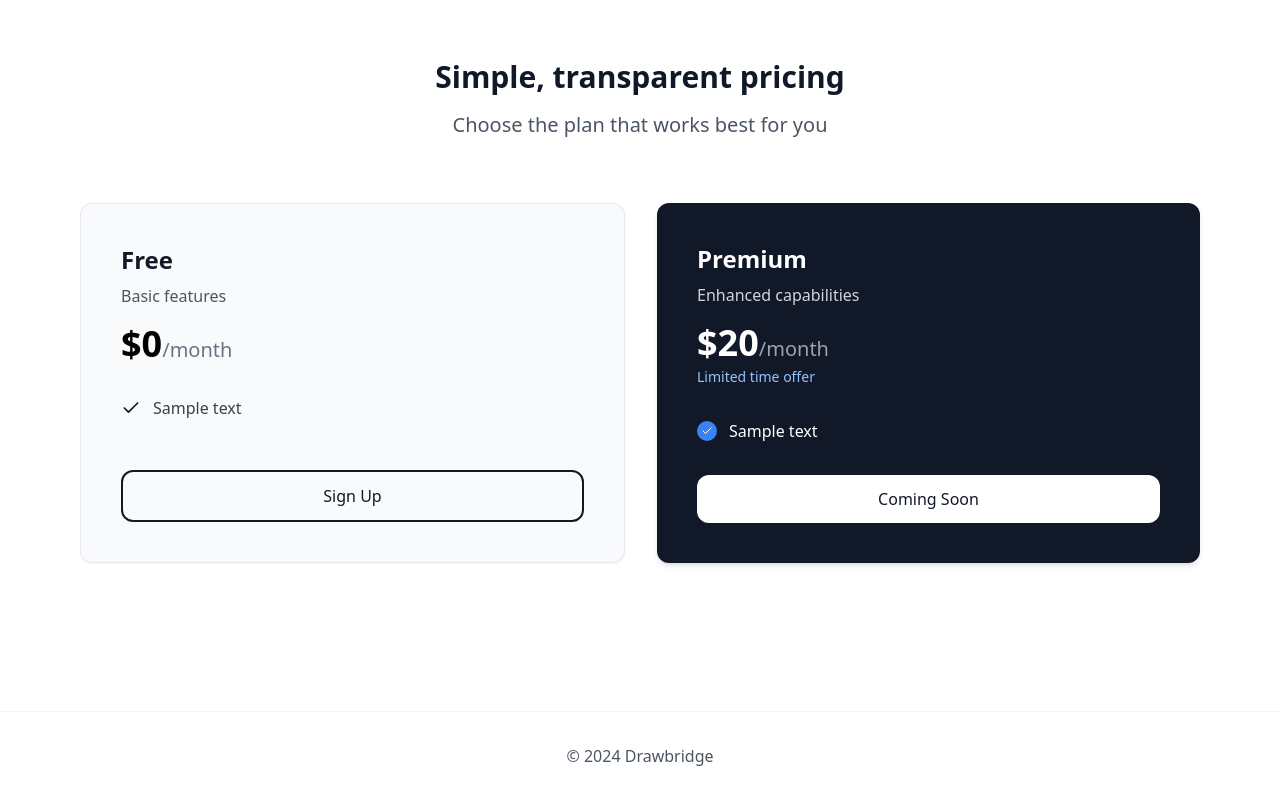
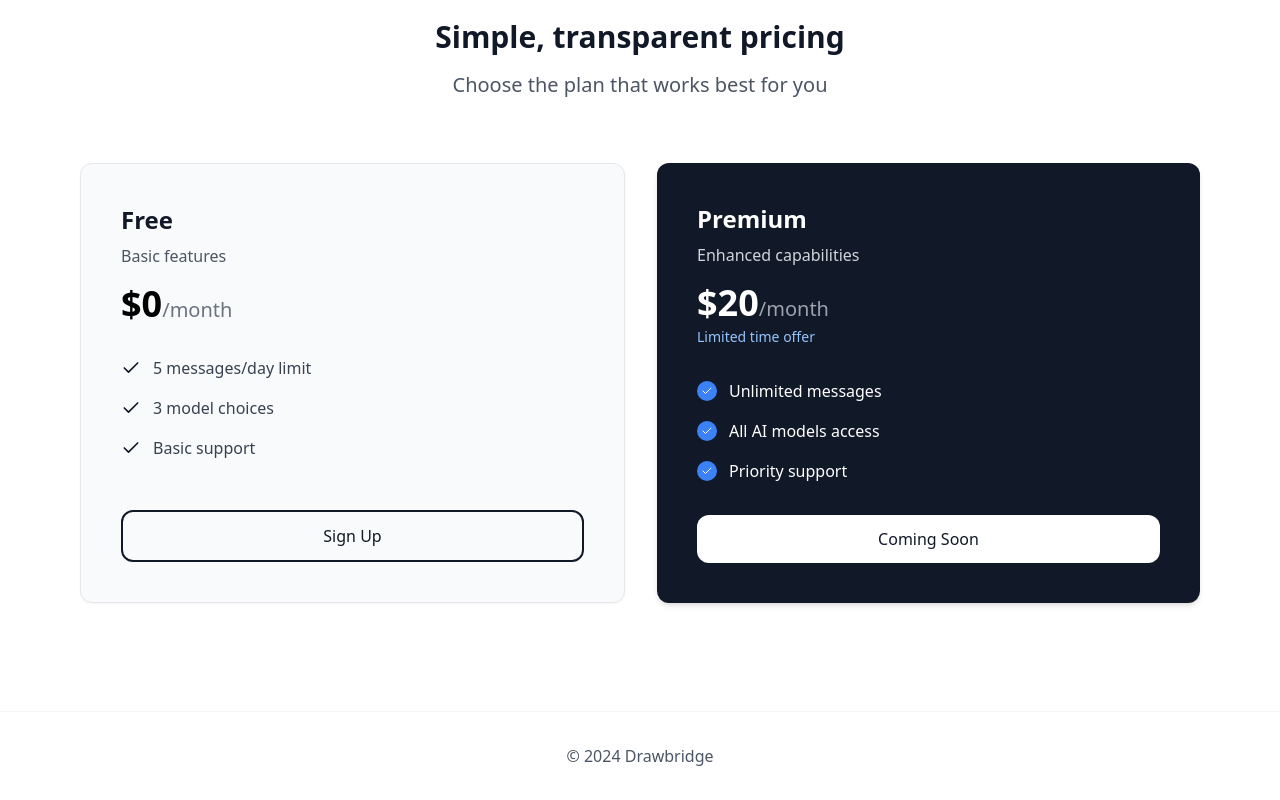
Before and after one commit to mrp3790/drawbridge-landing, a React (Create React App) app: page / in a window 1280 px wide. Shown: the part 1689-2489 px from the top of the page. Built offline with nearby package versions, Linux system fonts and the light colour scheme; the HTML template or start-up script is replaced by a standard one.

Commit message:
Update App.js

```diff
--- a/src/App.js
+++ b/src/App.js
@@ -66,13 +66,13 @@ function App() {
 
   return (
     <div className="bg-white font-sans">
-      {/* Header with fixed logo alignment */}
+      {/* Header with perfect left alignment */}
       <header className="fixed top-0 w-full bg-white border-b border-gray-100 z-50">
         <div className="max-w-7xl mx-auto px-4 sm:px-6 lg:px-8">
           <div className="flex justify-between items-center h-16">
             <div className="flex items-center">
-              {/* Logo aligned to left edge */}
-              <div className="flex-shrink-0 h-9 w-9 -ml-3">
+              {/* Logo - Flush left alignment */}
+              <div className="flex-shrink-0 h-9 w-9 -ml-[18px] mr-2">
                 <img src={logo} alt="Drawbridge Logo" className="w-full h-full object-contain" />
               </div>
               <span className="text-xl font-semibold text-gray-800 ml-2">Drawbridge</span>
@@ -190,6 +190,7 @@ function App() {
           </div>
 
           <div className="flex flex-col md:flex-row justify-center items-stretch gap-8 mx-auto w-full max-w-6xl px-4">
+            {/* Free Tier */}
             <div className="flex-1 bg-gray-50 p-8 md:p-10 rounded-xl border border-gray-200 shadow-sm flex flex-col">
               <div className="mb-8">
                 <h3 className="text-2xl font-bold text-gray-900">Free</h3>
@@ -200,9 +201,16 @@ function App() {
               <ul className="space-y-4 mb-8 flex-grow">
                 <li className="flex items-center text-gray-700">
                   <Check className="w-5 h-5 text-gray-900 mr-3 flex-shrink-0" />
-                  <span className="text-base">Sample text</span>
+                  <span className="text-base">5 messages/day limit</span>
                 </li>
-                {/* Repeat similar list items */}
+                <li className="flex items-center text-gray-700">
+                  <Check className="w-5 h-5 text-gray-900 mr-3 flex-shrink-0" />
+                  <span className="text-base">3 model choices</span>
+                </li>
+                <li className="flex items-center text-gray-700">
+                  <Check className="w-5 h-5 text-gray-900 mr-3 flex-shrink-0" />
+                  <span className="text-base">Basic support</span>
+                </li>
               </ul>
 
               <button className="w-full border-2 border-gray-900 text-gray-900 px-6 py-3 rounded-xl hover:bg-gray-200 transition-all font-medium">
@@ -210,6 +218,7 @@ function App() {
               </button>
             </div>
 
+            {/* Premium Tier */}
             <div className="flex-1 bg-gray-900 text-white p-8 md:p-10 rounded-xl shadow-md flex flex-col">
               <div className="mb-8">
                 <h3 className="text-2xl font-bold">Premium</h3>
@@ -223,9 +232,20 @@ function App() {
                   <div className="w-5 h-5 rounded-full bg-blue-500 flex items-center justify-center mr-3 flex-shrink-0">
                     <Check className="w-3 h-3 text-white" />
                   </div>
-                  <span className="text-base">Sample text</span>
+                  <span className="text-base">Unlimited messages</span>
                 </li>
-                {/* Repeat similar list items */}
+                <li className="flex items-center">
+                  <div className="w-5 h-5 rounded-full bg-blue-500 flex items-center justify-center mr-3 flex-shrink-0">
+                    <Check className="w-3 h-3 text-white" />
+                  </div>
+                  <span className="text-base">All AI models access</span>
+                </li>
+                <li className="flex items-center">
+                  <div className="w-5 h-5 rounded-full bg-blue-500 flex items-center justify-center mr-3 flex-shrink-0">
+                    <Check className="w-3 h-3 text-white" />
+                  </div>
+                  <span className="text-base">Priority support</span>
+                </li>
               </ul>
 
               <button className="w-full bg-white text-gray-900 px-6 py-3 rounded-xl hover:bg-gray-100 transition-all font-medium">
```
